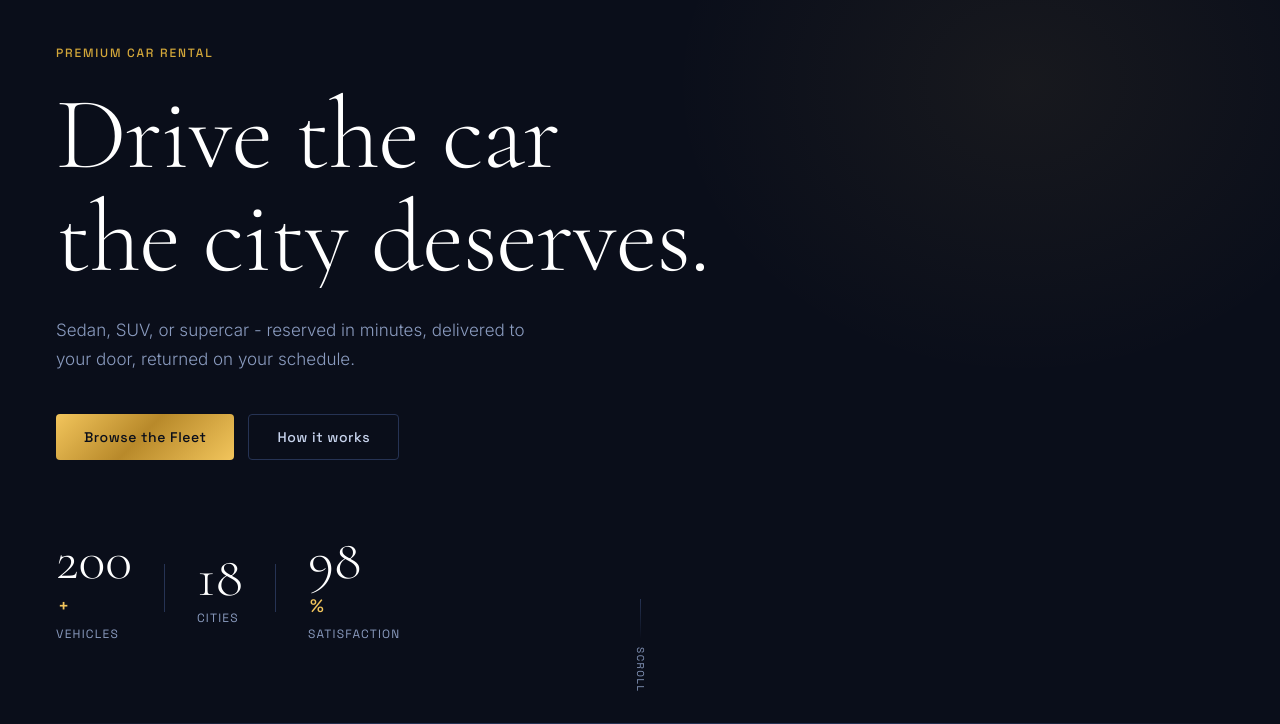
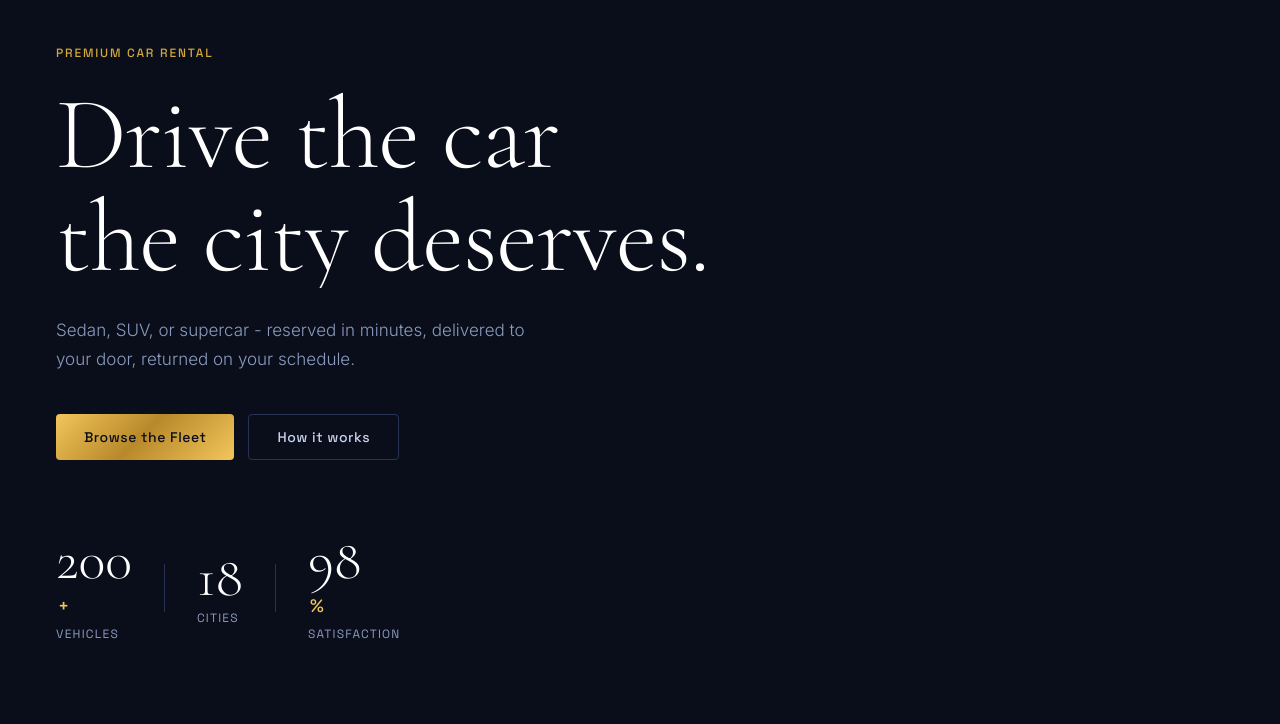
Before and after one commit to devekkx/car-rental, a plain HTML site: page index.html in a window 1280 px wide. Shown: the part 76-800 px from the top of the page. Drawn offline with nearby package versions, Linux system fonts and the light colour scheme.

Commit message:
fix: update hero and styles

```diff
--- a/css/style.css
+++ b/css/style.css
@@ -390,37 +390,6 @@ textarea {
   overflow: hidden;
 }
 
-.hero::before {
-  content: "";
-  position: absolute;
-  top: -20%;
-  right: -10%;
-  width: 60%;
-  height: 80%;
-  background: radial-gradient(
-    ellipse at center,
-    rgba(242, 197, 92, 0.06) 0%,
-    transparent 65%
-  );
-  pointer-events: none;
-}
-
-.hero::after {
-  content: "";
-  position: absolute;
-  bottom: 0;
-  left: 0;
-  right: 0;
-  height: 1px;
-  background: linear-gradient(
-    90deg,
-    transparent 0%,
-    var(--border) 30%,
-    var(--border) 70%,
-    transparent 100%
-  );
-}
-
 .hero-content {
   max-width: 1200px;
   margin: 0 auto;
@@ -564,33 +533,6 @@ textarea {
   height: 48px;
   background: var(--border);
   flex-shrink: 0;
-}
-
-.hero-scroll-indicator {
-  position: absolute;
-  bottom: 32px;
-  left: 50%;
-  transform: translateX(-50%);
-  display: flex;
-  flex-direction: column;
-  align-items: center;
-  gap: 8px;
-}
-
-.scroll-line {
-  display: block;
-  width: 1px;
-  height: 40px;
-  background: linear-gradient(to bottom, var(--border), transparent);
-}
-
-.scroll-text {
-  font-family: var(--font-data);
-  font-size: 10px;
-  letter-spacing: 0.15em;
-  text-transform: uppercase;
-  color: var(--ghost);
-  writing-mode: vertical-rl;
 }
 
 .section-eyebrow {
--- a/index.html
+++ b/index.html
@@ -73,10 +73,6 @@
             <span class="stat-percent">%</span>
             <span class="stat-label">Satisfaction</span>
           </div>
-        </div>
-        <div class="hero-scroll-indicator" aria-hidden="true">
-          <span class="scroll-line"></span>
-          <span class="scroll-text">Scroll</span>
         </div>
       </section>
 
```
